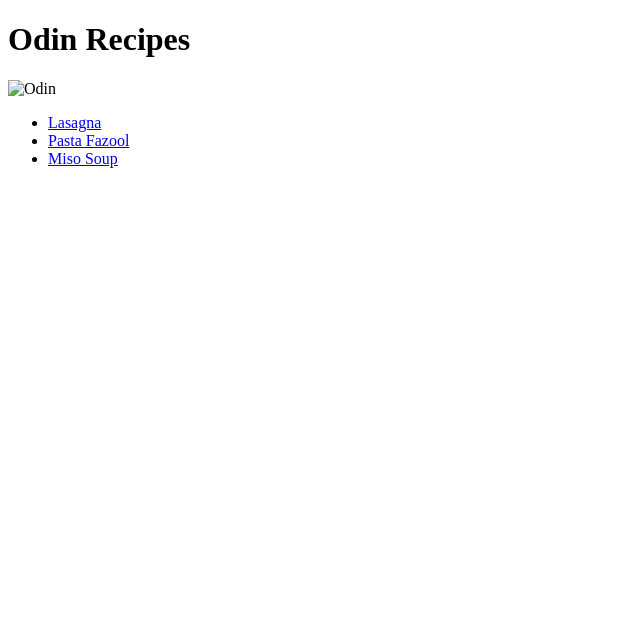
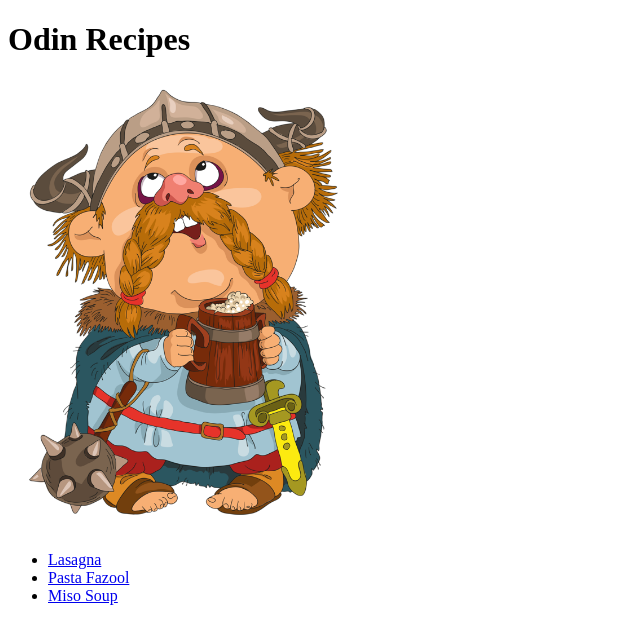
Before and after one commit to gikooo/odin-recipes, a plain HTML site: page index.html in a window 1280 px wide. Shown: the whole page, without its empty margins (0-640 px from the left). Drawn offline with Linux system fonts and the light colour scheme.

Commit message:
Change image path

```diff
--- a/index.html
+++ b/index.html
@@ -8,7 +8,7 @@
 </head>
 <body>
     <h1>Odin Recipes</h1>
-    <img src="./recipes/images/odin.png" alt="Odin" width="30%">
+    <img src="./images/odin.png" alt="Odin" width="30%">
     <ul>
         <li><a href="./recipes/lasagna.html">Lasagna</a></li>
         <li><a href="./recipes/pasta.html">Pasta Fazool</a></li>
```
